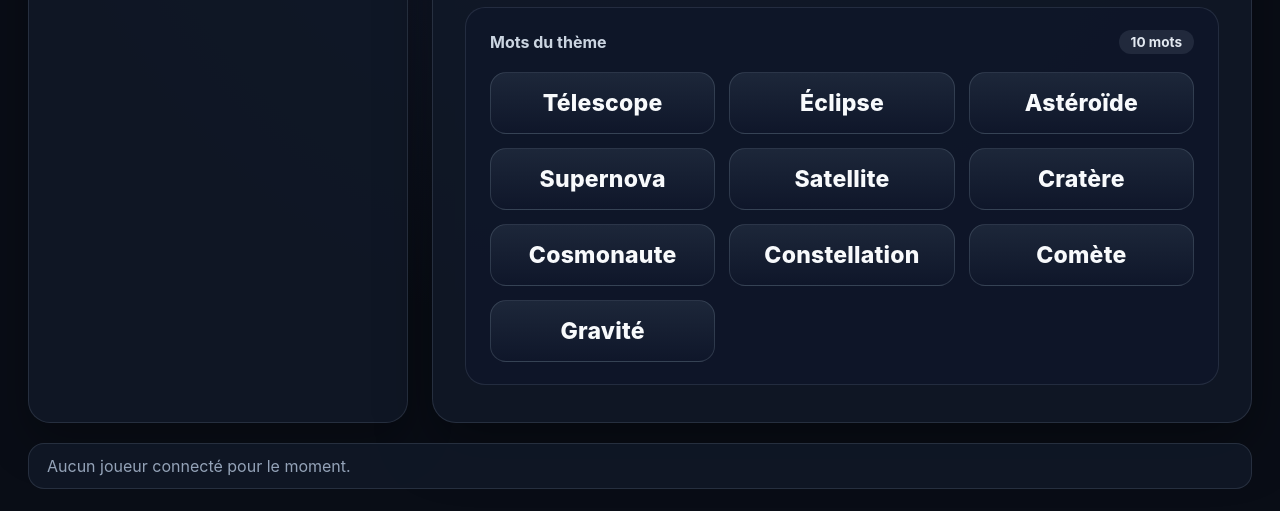
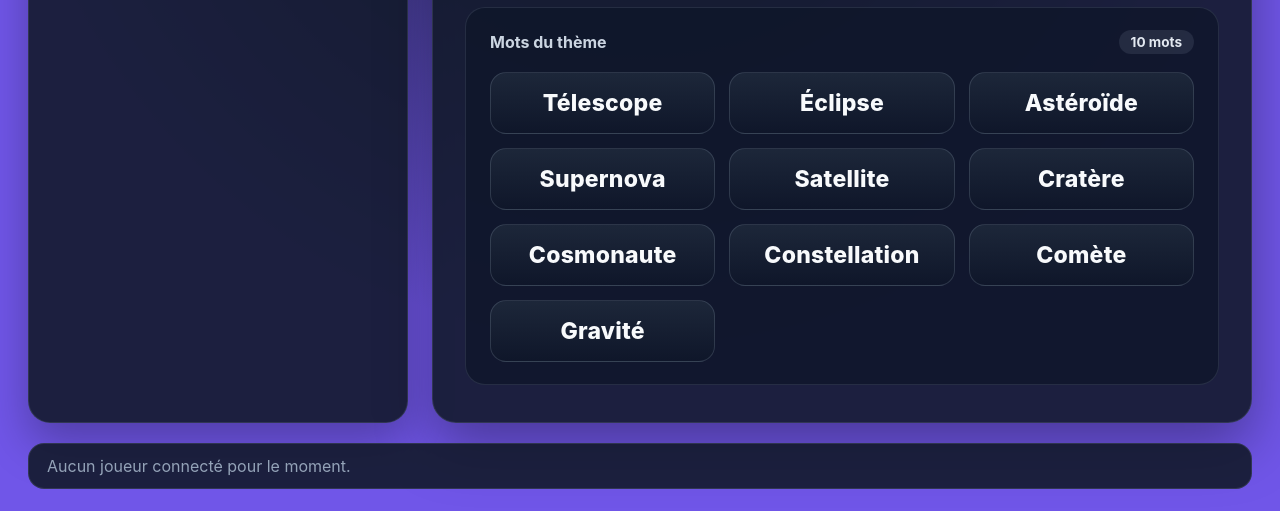
Before and after one commit to JoCrevier/JeuDeLimposteur, a plain HTML site: page board.html in a window 1280 px wide. Shown: the part 289-800 px from the top of the page. Drawn offline with Linux system fonts and the light colour scheme; no server answers.

Commit message:
board.css

```diff
--- a/board.css
+++ b/board.css
@@ -1,6 +1,6 @@
 :root {
-  --bg-primary: #090d16;
-  --bg-secondary: #111827;
+  --bg-primary: #7056E8;
+  --bg-secondary: #FF6FAE;
   --bg-card: rgba(17, 24, 39, 0.88);
   --bg-card-soft: rgba(30, 41, 59, 0.72);
   --border-subtle: rgba(148, 163, 184, 0.18);
```
